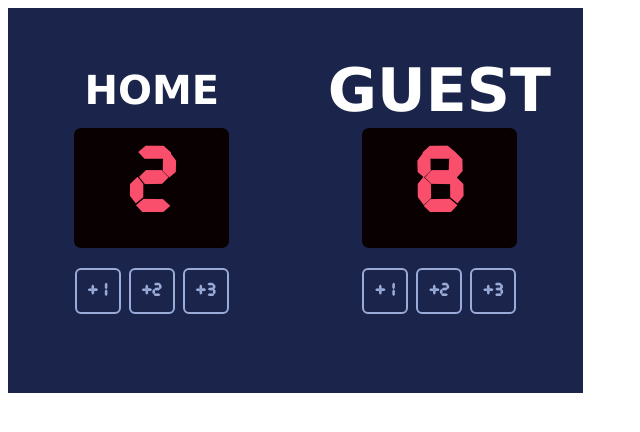
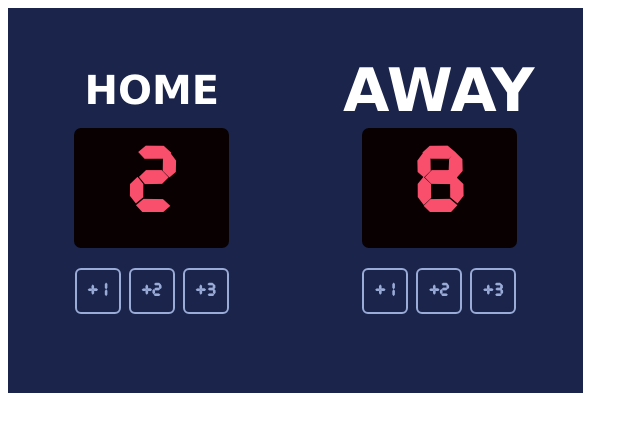
Before and after one commit to danisacoder/basketball-scoreboard, a plain HTML site: page index.html in a window 1280 px wide. Shown: the whole page, without its empty margins (0-640 px from the left). Drawn offline with Linux system fonts and the light colour scheme.

Commit message:
Update index.html
Changed GUEST to AWAY

```diff
--- a/index.html
+++ b/index.html
@@ -21,7 +21,7 @@
             </div>
         </div>
         <div id="guest" class="score-column">
-            <h2 id="guest-title">GUEST</h2>
+            <h2 id="guest-title">AWAY</h2>
             <div class="score-panel">
                 <h3 class="score" id="guest-score-text">0</h3>
             </div>
```
